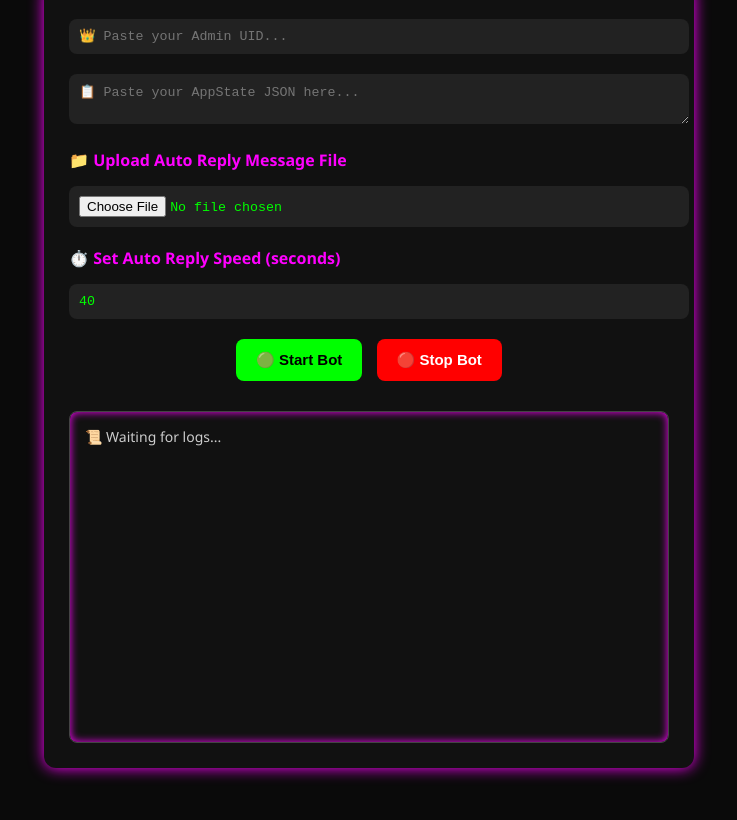
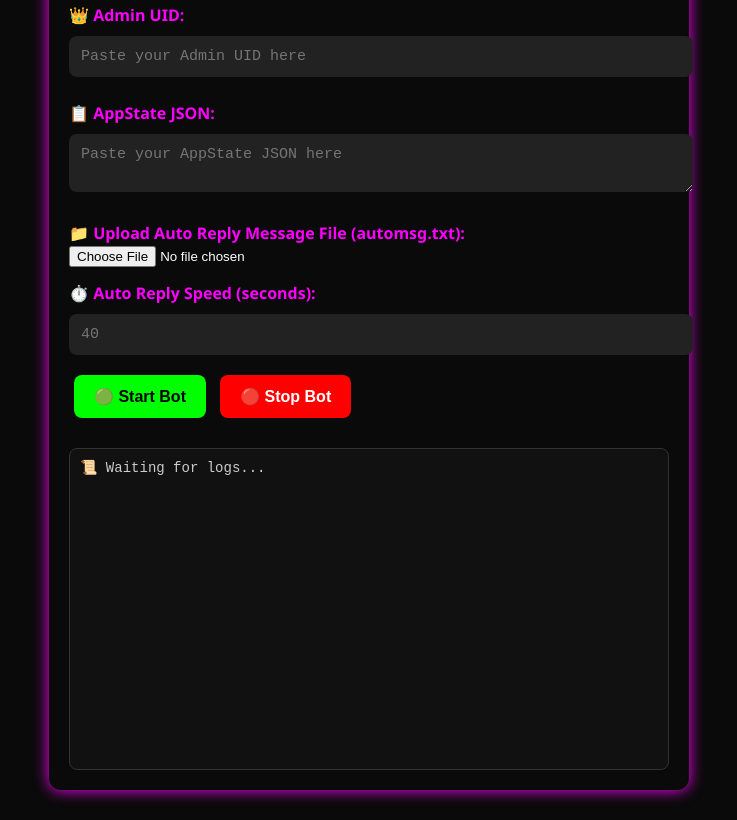
Before and after one commit to rahul1111111115666666555556/GCLOCKER-PANNEL, a plain HTML site: page public/index.html in a window 1280 px wide. Shown: the part 130-950 px from the top of the page, without its empty margins (271-1008 px from the left). Before the commit the page ends 926 px from the top, so only its background shows below. Drawn offline with Linux system fonts and the light colour scheme.

Commit message:
Update index.html

```diff
--- a/public/index.html
+++ b/public/index.html
@@ -3,146 +3,158 @@
 <head>
   <meta charset="UTF-8" />
   <title>AROHI X ANURAG BOT PANEL</title>
-  <meta name="viewport" content="width=device-width, initial-scale=1.0" />
+  <meta name="viewport" content="width=device-width, initial-scale=1" />
   <style>
     body {
       background: #0a0a0a;
       color: #fff;
-      font-family: 'Segoe UI', sans-serif;
-      text-align: center;
+      font-family: "Segoe UI", Tahoma, Geneva, Verdana, sans-serif;
+      max-width: 600px;
+      margin: 30px auto;
       padding: 20px;
-    }
-
-    h1 {
-      color: #f0f;
-      text-shadow: 0 0 10px #f0f;
-    }
-
-    .panel {
-      background: #111;
-      padding: 25px;
       border-radius: 12px;
-      max-width: 600px;
-      margin: auto;
       box-shadow: 0 0 15px #f0f;
     }
-
-    textarea, input {
+    h1 {
+      text-align: center;
+      color: #ff00ff;
+      margin-bottom: 20px;
+    }
+    textarea, input[type="text"], input[type="number"] {
       width: 100%;
-      padding: 10px;
+      padding: 12px;
       margin: 10px 0;
       background: #222;
+      border: none;
       color: #0f0;
-      border: none;
       border-radius: 8px;
       font-family: monospace;
+      font-size: 15px;
     }
-
+    label {
+      font-weight: bold;
+      color: #ff00ff;
+      margin-top: 15px;
+      display: block;
+      text-align: left;
+    }
     button {
       padding: 12px 20px;
       margin: 10px 5px;
+      border: none;
+      border-radius: 8px;
       font-weight: bold;
-      border-radius: 8px;
-      border: none;
+      font-size: 16px;
       cursor: pointer;
-      font-size: 15px;
+      transition: 0.3s ease;
     }
-
-    .start-btn {
+    button#startBtn {
       background: #0f0;
       color: #000;
     }
-
-    .stop-btn {
+    button#stopBtn {
       background: #f00;
       color: #fff;
     }
-
-    .log-box {
+    #logs {
+      margin-top: 20px;
       background: #111;
-      border: 1px solid #444;
-      margin-top: 20px;
-      padding: 15px;
+      border: 1px solid #333;
       height: 300px;
       overflow-y: auto;
-      text-align: left;
+      padding: 10px;
       white-space: pre-wrap;
+      font-family: monospace;
       font-size: 14px;
       color: #ccc;
       border-radius: 8px;
-      box-shadow: inset 0 0 8px #f0f;
-    }
-
-    label {
-      display: block;
-      margin: 10px 0 5px;
-      font-weight: bold;
-      color: #f0f;
-      text-align: left;
     }
   </style>
 </head>
 <body>
-  <h1>🚀 AROHI X ANURAG BOT PANEL</h1>
 
-  <div class="panel">
-    <input id="uid" placeholder="👑 Paste your Admin UID..." />
-    <textarea id="appstate" placeholder="📋 Paste your AppState JSON here..."></textarea>
+  <h1>AROHI X ANURAG BOT PANEL</h1>
 
-    <label for="automsgFile">📁 Upload Auto Reply Message File</label>
-    <input type="file" id="automsgFile" accept=".txt" />
+  <label for="uid">👑 Admin UID:</label>
+  <input type="text" id="uid" placeholder="Paste your Admin UID here" />
 
-    <label for="speed">⏱️ Set Auto Reply Speed (seconds)</label>
-    <input type="number" id="speed" placeholder="Enter seconds (e.g. 40)" min="5" max="300" value="40" />
+  <label for="appstate">📋 AppState JSON:</label>
+  <textarea id="appstate" placeholder="Paste your AppState JSON here"></textarea>
 
-    <button class="start-btn" onclick="startBot()">🟢 Start Bot</button>
-    <button class="stop-btn" onclick="stopBot()">🔴 Stop Bot</button>
+  <label for="automsgFile">📁 Upload Auto Reply Message File (automsg.txt):</label>
+  <input type="file" id="automsgFile" accept=".txt" />
 
-    <div class="log-box" id="logs">📜 Waiting for logs...</div>
-  </div>
+  <label for="speedInput">⏱️ Auto Reply Speed (seconds):</label>
+  <input type="number" id="speedInput" placeholder="40" min="10" max="300" />
+
+  <button id="startBtn">🟢 Start Bot</button>
+  <button id="stopBtn">🔴 Stop Bot</button>
+
+  <div id="logs">📜 Waiting for logs...</div>
 
   <script>
     let autoReplyMessage = "";
-    document.getElementById("automsgFile").addEventListener("change", function(e) {
+
+    document.getElementById("automsgFile").addEventListener("change", (e) => {
       const file = e.target.files[0];
       if (!file) return;
       const reader = new FileReader();
-      reader.onload = function(e) {
-        autoReplyMessage = e.target.result;
+      reader.onload = (e) => {
+        autoReplyMessage = e.target.result.trim();
+        alert("✅ Auto reply message file loaded.");
       };
       reader.readAsText(file);
     });
 
-    function startBot() {
+    document.getElementById("startBtn").addEventListener("click", () => {
+      const uid = document.getElementById("uid").value.trim();
       const appstate = document.getElementById("appstate").value.trim();
-      const admin = document.getElementById("uid").value.trim();
-      const speed = document.getElementById("speed").value.trim();
+      const speed = parseInt(document.getElementById("speedInput").value.trim()) || 40;
 
-      if (!appstate || !admin) return alert("❌ Enter AppState and UID!");
-      if (!autoReplyMessage) return alert("❌ Upload Auto Reply Message file!");
-      if (!speed || isNaN(speed) || speed < 5) return alert("❌ Enter valid speed (min 5 seconds)!");
+      if (!uid || !appstate) {
+        alert("❌ Please enter Admin UID and AppState JSON.");
+        return;
+      }
 
       fetch("/start-bot", {
         method: "POST",
         headers: { "Content-Type": "application/json" },
-        body: JSON.stringify({ appstate, admin, automsg: autoReplyMessage, speed: Number(speed) })
-      }).then(res => res.text()).then(alert);
+        body: JSON.stringify({ uid, admin: uid, appstate, automsg: autoReplyMessage, speed }),
+      })
+        .then((res) => res.text())
+        .then((text) => alert(text))
+        .catch(() => alert("❌ Failed to start bot."));
+    });
+
+    document.getElementById("stopBtn").addEventListener("click", () => {
+      const uid = document.getElementById("uid").value.trim();
+      if (!uid) {
+        alert("❌ Please enter Admin UID to stop bot.");
+        return;
+      }
+      fetch(`/stop-bot?uid=${uid}`)
+        .then((res) => res.text())
+        .then((text) => alert(text))
+        .catch(() => alert("❌ Failed to stop bot."));
+    });
+
+    function fetchLogs() {
+      const uid = document.getElementById("uid").value.trim();
+      if (!uid) return;
+
+      fetch(`/logs?uid=${uid}`)
+        .then((res) => res.text())
+        .then((logs) => {
+          document.getElementById("logs").innerText = logs || "No logs yet.";
+          document.getElementById("logs").scrollTop = document.getElementById("logs").scrollHeight;
+        })
+        .catch(() => {
+          document.getElementById("logs").innerText = "Failed to fetch logs.";
+        });
     }
 
-    function stopBot() {
-      const uid = document.getElementById("uid").value.trim();
-      if (!uid) return alert("❌ Enter UID to stop bot.");
+    setInterval(fetchLogs, 3000);
+  </script>
 
-      fetch(`/stop-bot?uid=${uid}`).then(res => res.text()).then(alert);
-    }
-
-    setInterval(() => {
-      const uid = document.getElementById("uid").value.trim();
-      if (!uid) return;
-      fetch(`/logs?uid=${uid}`).then(res => res.text()).then(log => {
-        document.getElementById("logs").innerText = log;
-      });
-    }, 3000);
-  </script>
 </body>
 </html>
```
